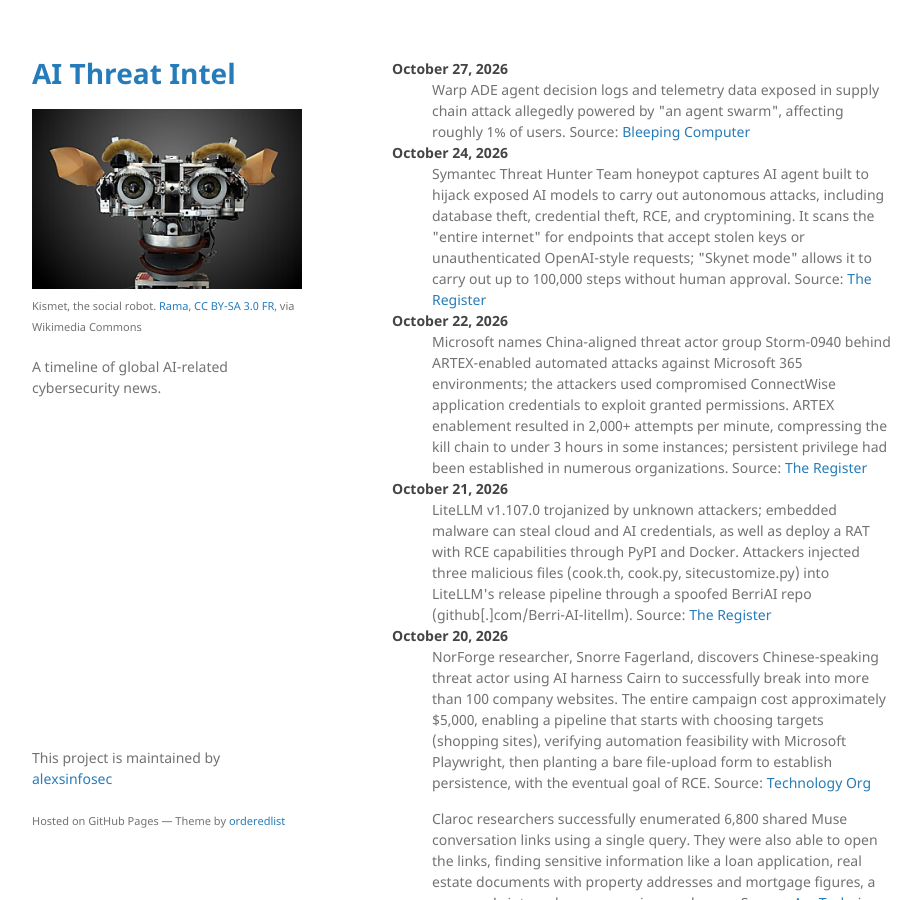
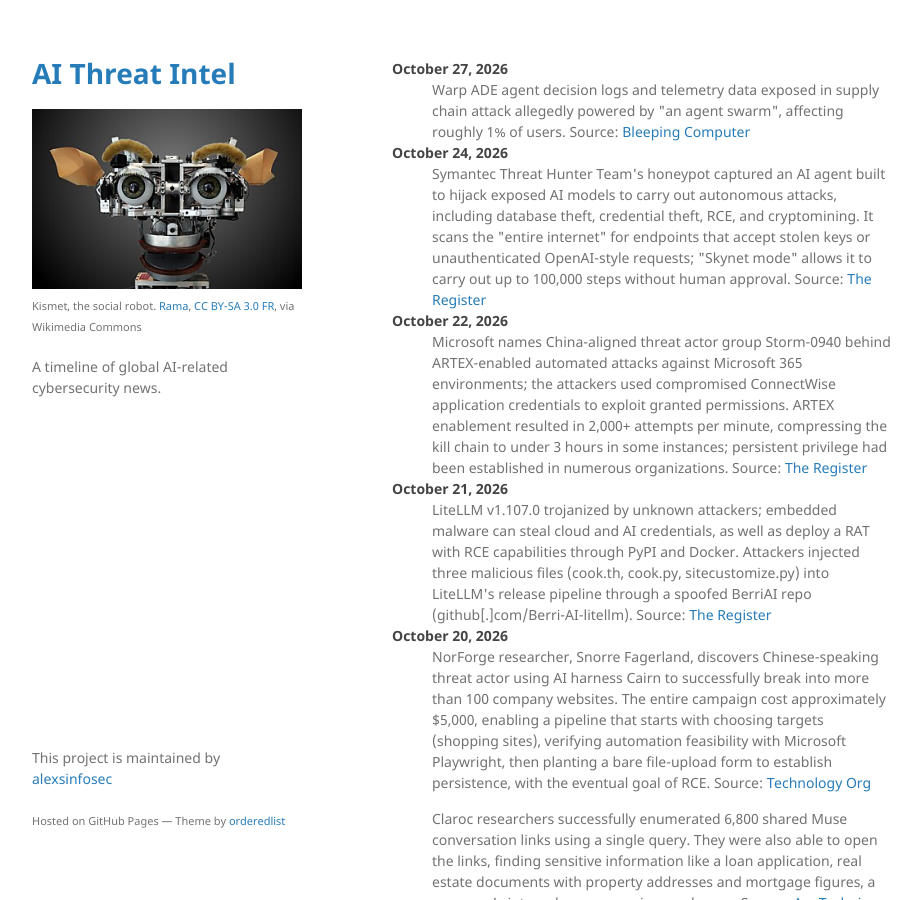
Before and after one commit to alexsinfosec/aithreatintel, a Jekyll site: the page built from index.md, in a window 1280 px wide and 900 px high. Shown: the whole window, without its empty margins (178-1099 px from the left). Built offline with Jekyll 4.4.1, drawn with Linux system fonts in a browser that asks for light colours.

Commit message:
Revise incident log entries for AI agent breaches
Updated details on AI agent attacks and vulnerabilities.

```diff
--- a/index.md
+++ b/index.md
@@ -6,7 +6,7 @@ layout: default
 <dt>October 27, 2026</dt>
 <dd>Warp ADE agent decision logs and telemetry data exposed in supply chain attack allegedly powered by "an agent swarm", affecting roughly 1% of users. Source: <a href="https://www.bleepingcomputer.com/news/security/warp-discloses-breach-exposing-ai-agent-logs-user-telemetry-data/" target="_blank">Bleeping Computer</a></dd>
 <dt>October 24, 2026</dt>
-<dd>Symantec Threat Hunter Team honeypot captures AI agent built to hijack exposed AI models to carry out autonomous attacks, including database theft, credential theft, RCE, and cryptomining. It scans the "entire internet" for endpoints that accept stolen keys or unauthenticated OpenAI-style requests; "Skynet mode" allows it to carry out up to 100,000 steps without human approval. Source: <a href="https://www.theregister.com/security/2026/10/24/autonomous-attack-agent-in-skynet-mode-hijacks-other-models-to-carry-out-its-evil-deeds/5305215" target="_blank">The Register</a></dd>
+<dd>Symantec Threat Hunter Team's honeypot captured an AI agent built to hijack exposed AI models to carry out autonomous attacks, including database theft, credential theft, RCE, and cryptomining. It scans the "entire internet" for endpoints that accept stolen keys or unauthenticated OpenAI-style requests; "Skynet mode" allows it to carry out up to 100,000 steps without human approval. Source: <a href="https://www.theregister.com/security/2026/10/24/autonomous-attack-agent-in-skynet-mode-hijacks-other-models-to-carry-out-its-evil-deeds/5305215" target="_blank">The Register</a></dd>
 <dt>October 22, 2026</dt>
 <dd>Microsoft names China-aligned threat actor group Storm-0940 behind ARTEX-enabled automated attacks against Microsoft 365 environments; the attackers used compromised ConnectWise application credentials to exploit granted permissions. ARTEX enablement resulted in 2,000+ attempts per minute, compressing the kill chain to under 3 hours in some instances; persistent privilege had been established in numerous organizations. Source: <a href="https://www.theregister.com/security/2026/10/22/microsoft-says-connectwise-breach-let-chinese-spies-loose-on-2250-cloud-tenants/5304687" target="_blank">The Register</a></dd>
 <dt>October 21, 2026</dt>
```
